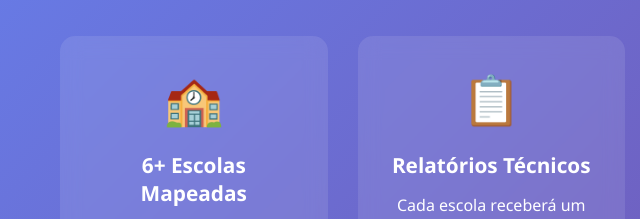
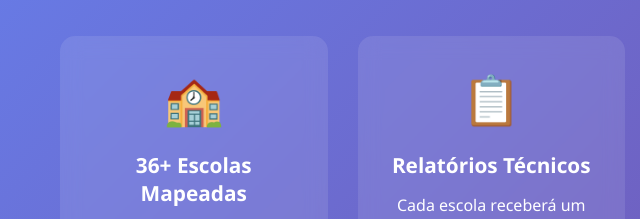
Before and after one commit to cesarazevedo/mapa, a plain HTML site: page index.html in a window 1280 px wide. Shown: the part 3748-3967 px from the top of the page, 0-640 px from the left. Drawn offline with Linux system fonts and the light colour scheme.

Commit message:
Update index.html

```diff
--- a/index.html
+++ b/index.html
@@ -514,7 +514,7 @@
                 <div class="results-grid">
                     <div class="result-card">
                         <div class="icon">🏫</div>
-                        <h3>6+ Escolas Mapeadas</h3>
+                        <h3>36+ Escolas Mapeadas</h3>
                         <p>Pelo menos 6 escolas da região terão um diagnóstico completo do seu Wi-Fi</p>
                     </div>
                     <div class="result-card">
```
